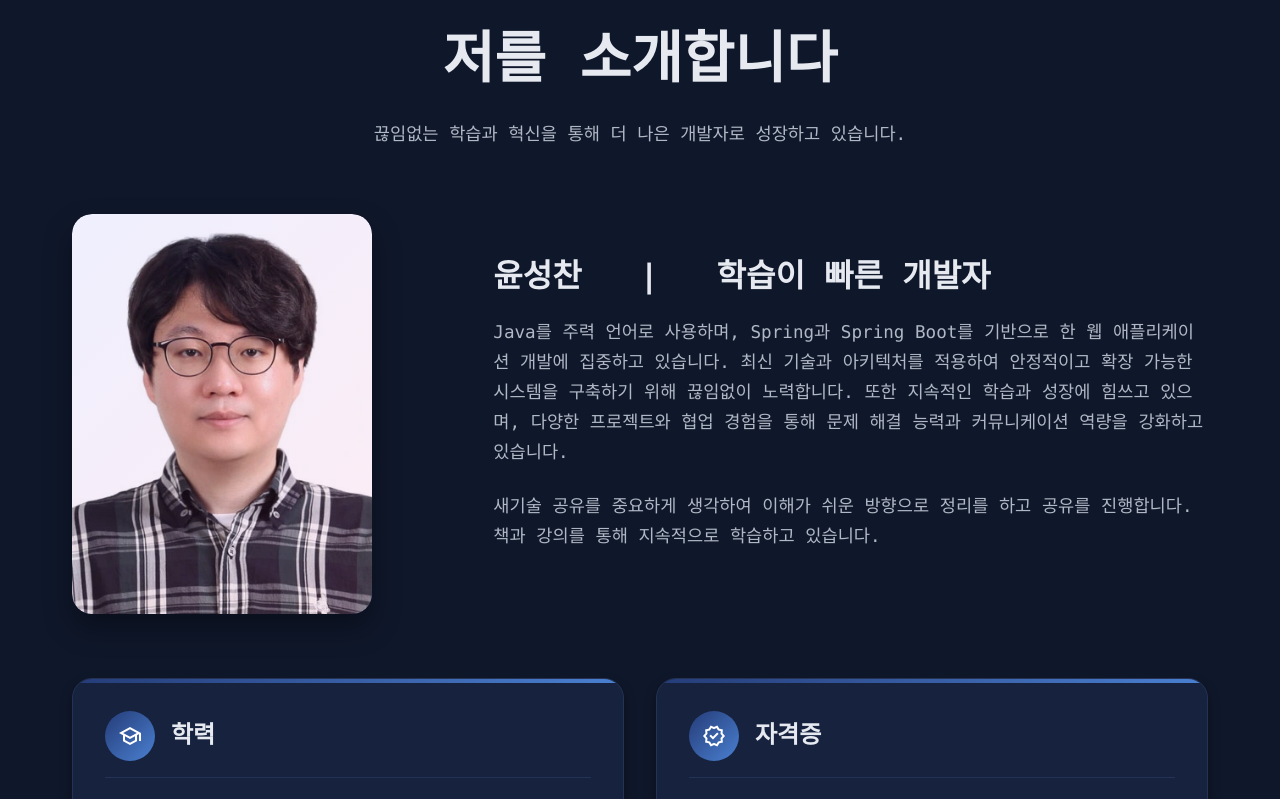
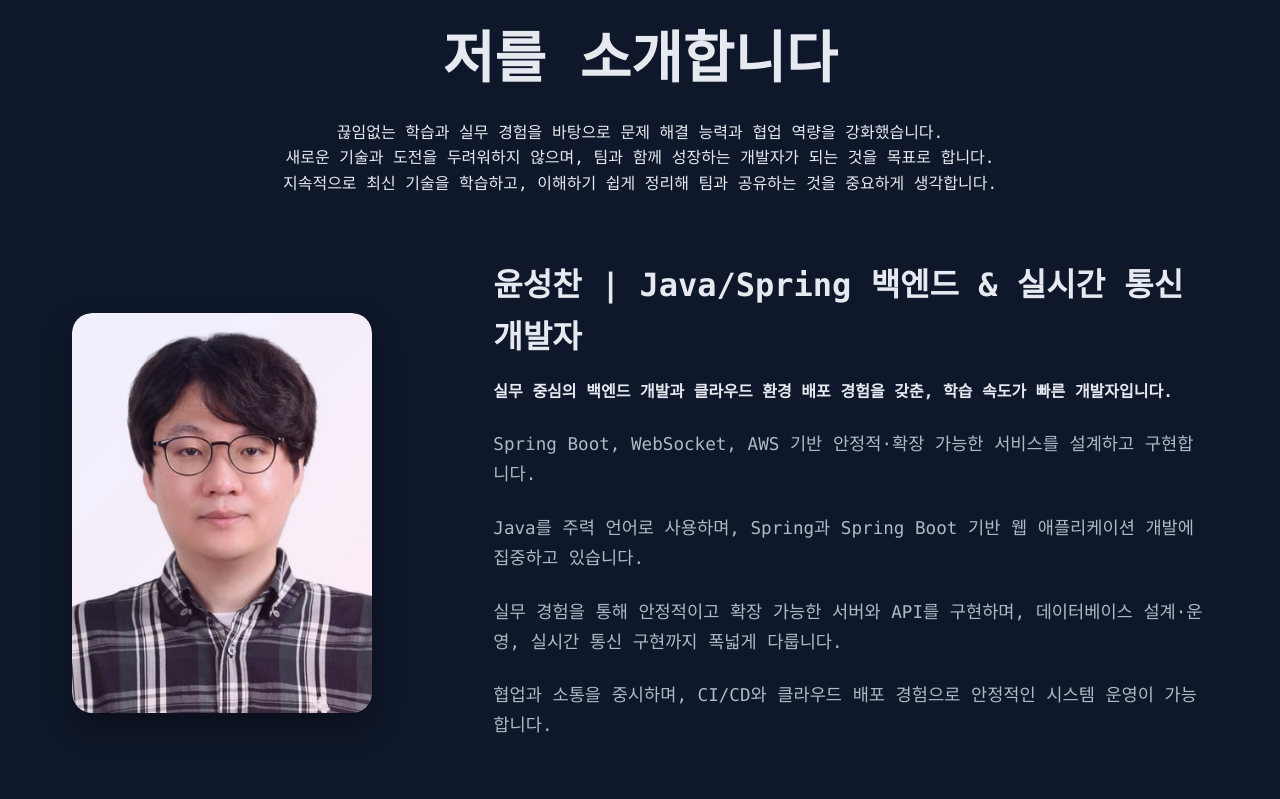
Before and after one commit to Dae-Ban/portfolio, a React (Create React App) app: page / in a window 1280 px wide. Shown: the part 1321-2120 px from the top of the page. Built offline with nearby package versions, Linux system fonts and the light colour scheme; a web font is replaced by a local one.

Commit message:
최신화 251117-1

```diff
--- a/src/App.tsx
+++ b/src/App.tsx
@@ -1,4 +1,4 @@
-import MyPortfolio from "./components/MyPortfolio";
+import MyPortfolio from "./components/MyPortfolio_251117-1";
 
 function App() {
   return (
--- a/src/components/MyPortfolio.tsx
+++ b/src/components/MyPortfolio_251117-1.tsx
@@ -194,7 +194,9 @@ export default function MyPortfolio() {
                     <div className="section-header">
                         <div className="section-badge">About Me</div>
                         <h2 className="section-title">저를 소개합니다</h2>
-                        <p className="section-description">끊임없는 학습과 혁신을 통해 더 나은 개발자로 성장하고 있습니다.</p>
+                        <p>끊임없는 학습과 실무 경험을 바탕으로 문제 해결 능력과 협업 역량을 강화했습니다.</p>
+                        <p>새로운 기술과 도전을 두려워하지 않으며, 팀과 함께 성장하는 개발자가 되는 것을 목표로 합니다.</p>
+                        <p>지속적으로 최신 기술을 학습하고, 이해하기 쉽게 정리해 팀과 공유하는 것을 중요하게 생각합니다.</p>
                     </div>
 
                     <div className="about-grid">
@@ -204,16 +206,12 @@ export default function MyPortfolio() {
                             </div>
                         </div>
                         <div className="about-content fade-in visible">
-                            <h3>윤성찬 &nbsp; | &nbsp; 학습이 빠른 개발자</h3>
-                            <p>
-                                Java를 주력 언어로 사용하며, Spring과 Spring Boot를 기반으로 한 웹 애플리케이션 개발에 집중하고 있습니다.
-                                최신 기술과 아키텍처를 적용하여 안정적이고 확장 가능한 시스템을 구축하기 위해 끊임없이 노력합니다.
-                                또한 지속적인 학습과 성장에 힘쓰고 있으며, 다양한 프로젝트와 협업 경험을 통해 문제 해결 능력과 커뮤니케이션 역량을 강화하고 있습니다.
-                            </p>
-                            <p>
-                                새기술 공유를 중요하게 생각하여 이해가 쉬운 방향으로 정리를 하고 공유를 진행합니다.<br />
-                                책과 강의를 통해 지속적으로 학습하고 있습니다.
-                            </p>
+                            <h3>윤성찬 | Java/Spring 백엔드 & 실시간 통신 개발자</h3>
+                            <h4>실무 중심의 백엔드 개발과 클라우드 환경 배포 경험을 갖춘, 학습 속도가 빠른 개발자입니다.</h4><br/>
+                            <p>Spring Boot, WebSocket, AWS 기반 안정적·확장 가능한 서비스를 설계하고 구현합니다.</p>
+                            <p>Java를 주력 언어로 사용하며, Spring과 Spring Boot 기반 웹 애플리케이션 개발에 집중하고 있습니다.</p>
+                            <p>실무 경험을 통해 안정적이고 확장 가능한 서버와 API를 구현하며, 데이터베이스 설계·운영, 실시간 통신 구현까지 폭넓게 다룹니다.</p>
+                            <p>협업과 소통을 중시하며, CI/CD와 클라우드 배포 경험으로 안정적인 시스템 운영이 가능합니다.</p>
                         </div>
                     </div>
 
@@ -333,7 +331,7 @@ export default function MyPortfolio() {
                             </div>
                         </div>
 
-                        {/* Real-Time Communication (신규) */}
+                        {/* Real-Time Communication */}
                         <div className="skill-card fade-in">
                             <div className="skill-icon"><span className="material-symbols-outlined">videocam</span></div>
                             <h3 className="skill-title">Real-Time Communication</h3>
@@ -384,12 +382,11 @@ export default function MyPortfolio() {
                                 <h3 className="project-title">게임 할인 정보 제공 사이트</h3>
                                 <p className="project-description">
                                     프로젝트명: 겜세모<br />
-                                    6인 프로젝트<br />
-                                    프로젝트 기간: 2025.06(4주)<br />
-                                    플랫폼별 게임 세일정보를 쉽게 찾을수 있는 게임세일모아 웹사이트 프로젝트 입니다. <br />
-                                    여러 게임 판매 플랫폼을 크롤링 하여 매일 최신화된 게임 할인 정보를 보여줍니다. <br />
-                                    게임 위시리스트 기능과, 커뮤니티 기능까지 지원합니다.
-                                </p>
+                                    인원: 6인<br />
+                                    프로젝트 기간: 2025.06(4주)<br /><br/>
+                                    개요: 다양한 게임 판매 플랫폼에서 데이터를 크롤링하여 최신 할인 정보를 제공 <br /><br/>
+                                    주요 기능: 게임 할인 정보 제공, 게임 위시리스트, 커뮤니티 기능 구현
+                                </p><br/>
                                 <div className="project-tech">
                                     <span className="tech-tag">Spring Boot</span>
                                     <span className="tech-tag">Java 17</span>
@@ -420,11 +417,11 @@ export default function MyPortfolio() {
                                 <h3 className="project-title">원격 정신 상담 사이트</h3>
                                 <p className="project-description">
                                     프로젝트명: n:ear<br />
-                                    6인 프로젝트<br />
-                                    프로젝트 기간: 2025.07(4주)<br />
-                                    WebRTC와 WebSocket을 활용하여 상담자와 내담자 모두에게 쉽고 편리한 상담 환경을 제공하는 웹 플랫폼입니다.<br />
-                                    정신 건강 상태를 자가 진단 및 관리할 수 있는 다양한 도구와 컨텐츠를 제공합니다.<br />
-                                </p>
+                                    인원: 6인<br />
+                                    프로젝트 기간: 2025.07(4주)<br /><br/>
+                                    개요: WebRTC·WebSocket 기반 실시간 상담 환경 제공<br/><br/>
+                                    주요 기능: 상담자·내담자 간 실시간 상담, 정신 건강 자가 진단 및 관리 도구 제공
+                                </p><br/><br/>
                                 <div className="project-tech">
                                     <span className="tech-tag">Spring Boot</span>
                                     <span className="tech-tag">Java 17</span>
@@ -457,10 +454,13 @@ export default function MyPortfolio() {
                                 <h3 className="project-title">인증 로직 보완</h3>
                                 <p className="project-description">
                                     개인 학습<br />
-                                    JWT 엑세스 토큰과 Http Only 쿠키를 이용한 인증 및 인가 서비스 로직 구현<br />
-                                    JWT 리프레시 토큰과 Redis를 이용한 토큰 리프레시 로직 구현<br />
-                                    획일화된 API 응답과 전역 예외처리
-                                </p>
+                                    학습 기간: 2025.08(1주)<br/><br/>
+                                    개요: JWT 기반 인증/인가 로직 설계 및 보완 학습<br/><br/>
+                                    주요 기능:<br/>
+                                    JWT 엑세스 토큰 + HttpOnly 쿠키 기반 인증/인가 구현<br/>
+                                    Redis와 리프레시 토큰을 통한 안전한 토큰 갱신 처리<br/>
+                                    통합 API 응답 및 전역 예외 처리 적용
+                                </p><br/>
                                 <div className="project-tech">
                                     <span className="tech-tag">Spring Boot</span>
                                     <span className="tech-tag">Java 17</span>
```
